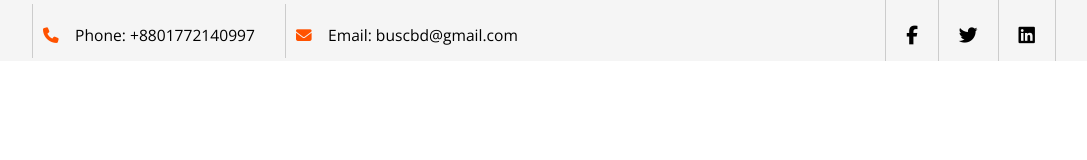
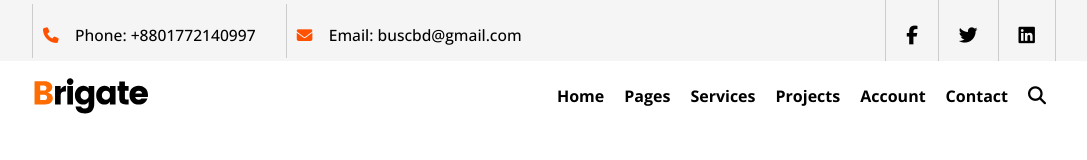
Before and after one commit to BurhanUddinAhmad/final-project, a plain HTML site: page index.html in a window 1280 px wide. Shown: the whole page, without its empty margins (96-1183 px from the left). Drawn offline with nearby package versions, Linux system fonts and the light colour scheme.

Commit message:
Added Nav bar

```diff
--- a/index.html
+++ b/index.html
@@ -24,6 +24,24 @@
                 </div>
             </div>
         </div>
+
+        <!-- Nav bar -->
+        <nav>
+           <div class="container nav-contents">
+            <div class="logo">
+                <img src="./images/logo.svg" alt="Logo">
+            </div>
+            <ul>
+                <li><a href="#">Home</a></li>
+                <li><a href="#">Pages</a></li>
+                <li><a href="#">Services</a></li>
+                <li><a href="#">Projects</a></li>
+                <li><a href="#">Account</a></li>
+                <li><a href="#">Contact</a></li>
+                <li><a href="#"><i class="fa-solid fa-magnifying-glass"></i></a></li>
+            </ul>
+           </div>
+        </nav>
     </header>
     <main>
 
--- a/style/style.css
+++ b/style/style.css
@@ -1,6 +1,5 @@
 /* Reset style */
-@import url('https://fonts.googleapis.com/css2?family=Open+Sans:ital,wght@0,300..800;1,300..800&display=swap');
-
+@import url('https://fonts.googleapis.com/css2?family=Open+Sans:wght@300;500;600;700;800&display=swap');
 * {
     margin: 0;padding: 0;box-sizing: border-box;
     font-family: "Open Sans", sans-serif;
@@ -37,7 +36,6 @@ button:hover {
 /* Contact bar */
 .contact-bar {
     background: var(--bgClor-primary);
-    /* padding: 1rem 0; */
 }
 .contact-contents {
     display: flex;
@@ -83,3 +81,33 @@ button:hover {
 .social a:last-child {
     border-right: .1rem solid #ccc;
 }
+
+/* Nav bar  */
+nav {
+    background: var(--bgClor-secondary);
+}
+nav .nav-contents {
+    display: flex;
+    justify-content: space-between;
+    align-items: center;
+    padding: 1rem 0;
+}
+.nav-contents ul {
+    display: flex;
+    list-style: none;
+}
+.nav-contents ul a {
+    text-decoration: none;
+    color: var(--heading-primary);
+    display: block;
+    padding: 10px;
+    font-size: 1.6rem;
+    font-weight: bold;
+    transition: .3s ease;
+}
+.nav-contents ul a:hover {
+    color: var(--btnBg);
+}
+.nav-contents ul a i {
+    font-size: 1.8rem;
+}
```
Also changed, not shown: images/logo.svg (added).
